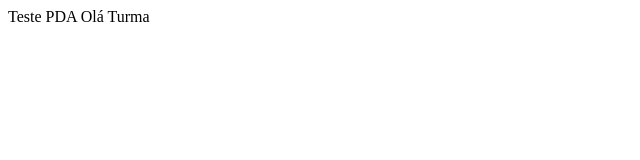
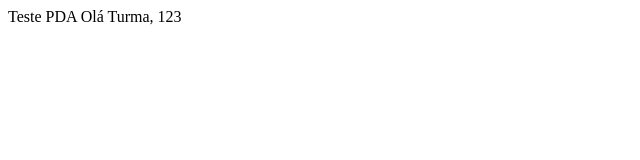
Before and after one commit to AdrielD/teste-pda, a plain HTML site: page index.html in a window 1280 px wide. Shown: the full height of the page, 0-640 px from the left. Drawn offline with Linux system fonts and the light colour scheme.

Commit message:
Update index.html

```diff
--- a/index.html
+++ b/index.html
@@ -1,6 +1,6 @@
 <html>
   <head>Teste PDA</head>
   <body>
-    Olá Turma
+    Olá Turma, 123
   </body>
 </html>
```
